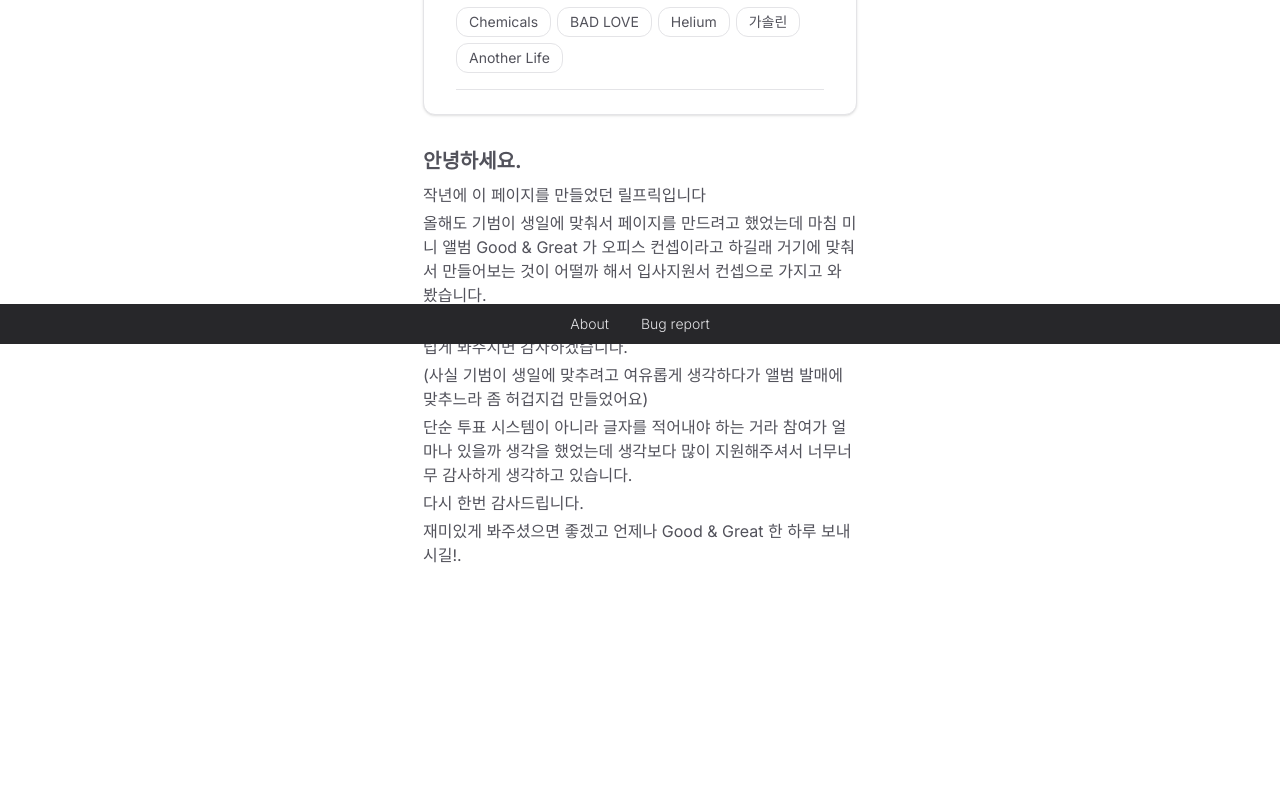
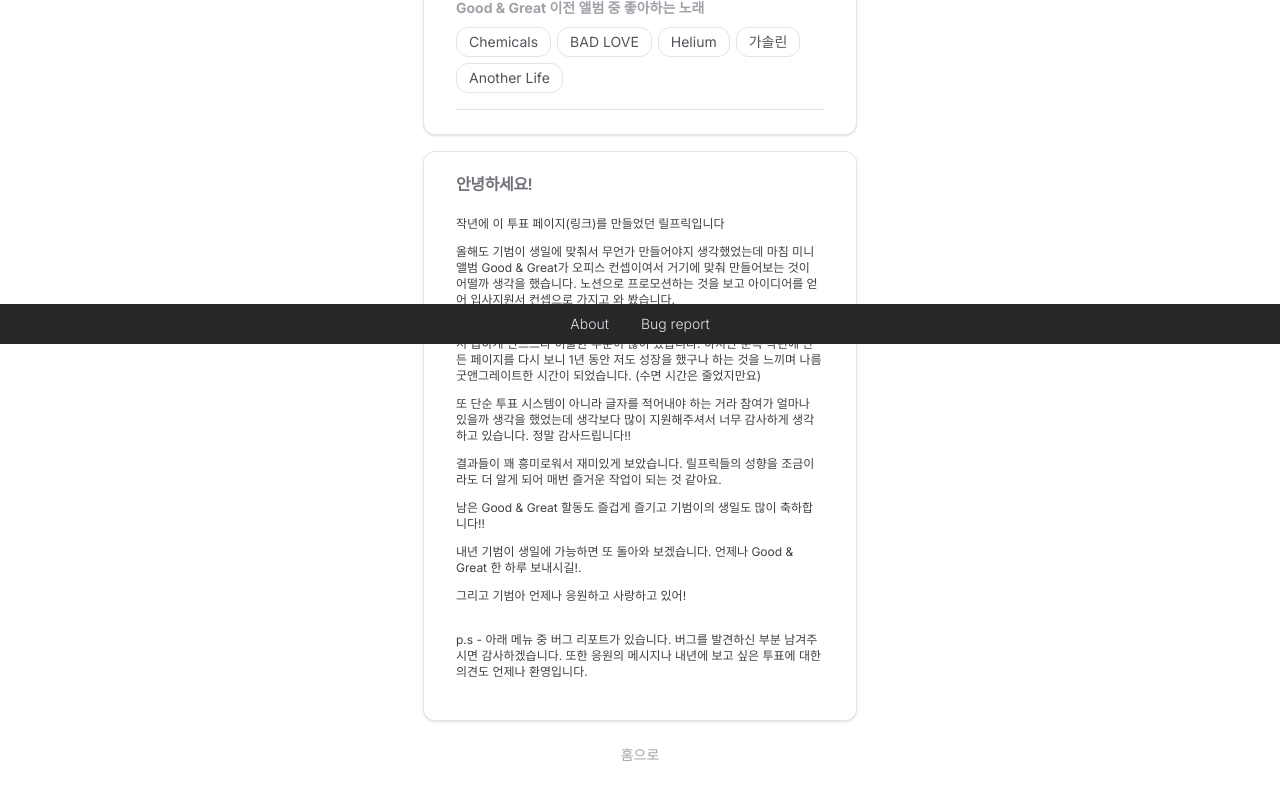
Before and after one commit to pearl-aqua/good-and-great-station, a Next.js app: page /about in a window 1280 px wide. Shown: the part 456-1256 px from the top of the page. Before the commit the page ends 1111 px from the top, so only its background shows below. Built offline with nearby package versions, Linux system fonts and the light colour scheme.

Commit message:
두번째 오픈

```diff
--- a/src/app/about/page.tsx
+++ b/src/app/about/page.tsx
@@ -1,5 +1,6 @@
 import ApplyCard from "@/components/apply/ApplyCard";
-import Typo from "@/components/typo/Typo";
+import ButtonHome from "@/components/my/ButtonHome";
+import { Card, CardHeader, CardTitle, CardContent } from "@/components/ui/card";
 
 export default function AboutPage() {
   const applyInfoResult = {
@@ -9,37 +10,65 @@ export default function AboutPage() {
     character: "1",
     motiveOption: ["4", "6"],
     motiveText:
-      "계속 입덕 부정기였다가 슴콘 가솔린에서 I know where to go 에서 샤월석 가르키는 것을 보고 인생을 저당 잡힌 것 같습니다.",
+      "처음 본 건 문명특급 샤이니편이었고 그 후 오랫동안 입덕 부정기였다가 슴콘 가솔린에서 I know where to go 에서 샤월석 가르키는 것을 보고 인생을 저당 잡힌 것 같습니다.",
   };
 
-  const myText = [
-    {
-      listTitle: "안녕하세요.",
-      content: [
-        "작년에 이 페이지를 만들었던 릴프릭입니다",
-        "올해도 기범이 생일에 맞춰서 페이지를 만드려고 했었는데 마침 미니 앨범 Good & Great 가 오피스 컨셉이라고 하길래 거기에 맞춰서 만들어보는 것이 어떨까 해서 입사지원서 컨셉으로 가지고 와 봤습니다. ",
-        "현생에 치여 급하게 만드느라 허술한 부분이 많이 있었을텐데 너그럽게 봐주시면 감사하겠습니다. ",
-        "(사실 기범이 생일에 맞추려고 여유롭게 생각하다가 앨범 발매에 맞추느라 좀 허겁지겁 만들었어요)",
-        "단순 투표 시스템이 아니라 글자를 적어내야 하는 거라 참여가 얼마나 있을까 생각을 했었는데 생각보다 많이 지원해주셔서 너무너무 감사하게 생각하고 있습니다. ",
-        "다시 한번 감사드립니다.",
-        "재미있게 봐주셨으면 좋겠고 언제나 Good & Great 한 하루 보내시길!.  ",
-      ],
-    },
-  ];
-
   return (
-    <div className="sm:max-w-full lg:max-w-[450px] lg:px-2 bg-white">
+    <div className="flex flex-col gap-4 sm:max-w-full lg:max-w-[450px] lg:px-2 bg-white">
       <ApplyCard applyInfoResult={applyInfoResult} />
-      {myText.map(({ listTitle, content }) => (
-        <div key={listTitle} className="my-8">
-          <Typo.H2>{listTitle}</Typo.H2>
-          <ul>
-            {content.map((el) => (
-              <Typo.ListText key={el}>{el}</Typo.ListText>
-            ))}
-          </ul>
-        </div>
-      ))}
+      <Card className="px-2">
+        <CardHeader className="flex flex-row justify-between items-center">
+          <CardTitle className="text-zinc-500">안녕하세요!</CardTitle>
+        </CardHeader>
+        <CardContent className="flex flex-col sm:max-w-full lg:max-w-[450px]">
+          <div className="flex flex-col pb-4 gap-3 text-xs text-zinc-700">
+            <div className="flex flex-wrap w-full">
+              작년에 이 투표 페이지
+              <a href="https://gas-station-theta.vercel.app">(링크)</a>를
+              만들었던 릴프릭입니다
+            </div>
+            <div className="flex w-full">
+              올해도 기범이 생일에 맞춰서 무언가 만들어야지 생각했었는데 마침
+              미니 앨범 Good & Great가 오피스 컨셉이여서 거기에 맞춰 만들어보는
+              것이 어떨까 생각을 했습니다. 노션으로 프로모션하는 것을 보고
+              아이디어를 얻어 입사지원서 컨셉으로 가지고 와 봤습니다.
+            </div>
+            <div className="flex w-full">
+              기범이 생일이 아니라 앨범 발매에 맞추느라 시간이 촉박했고 현생에
+              치여서 급하게 만드느라 허술한 부분이 많이 있습니다. 하지만 문득
+              작년에 만든 페이지를 다시 보니 1년 동안 저도 성장을 했구나 하는
+              것을 느끼며 나름 굿앤그레이트한 시간이 되었습니다. (수면 시간은
+              줄었지만요)
+            </div>
+            <div className="flex w-full">
+              또 단순 투표 시스템이 아니라 글자를 적어내야 하는 거라 참여가
+              얼마나 있을까 생각을 했었는데 생각보다 많이 지원해주셔서 너무
+              감사하게 생각하고 있습니다. 정말 감사드립니다!!
+            </div>
+            <div className="flex w-full">
+              결과들이 꽤 흥미로워서 재미있게 보았습니다. 릴프릭들의 성향을
+              조금이라도 더 알게 되어 매번 즐거운 작업이 되는 것 같아요.
+            </div>
+            <div className="flex w-full">
+              남은 Good & Great 할동도 즐겁게 즐기고 기범이의 생일도 많이
+              축하합니다!!
+            </div>
+            <div className="flex w-full">
+              내년 기범이 생일에 가능하면 또 돌아와 보겠습니다. 언제나 Good &
+              Great 한 하루 보내시길!.
+            </div>
+            <div className="flex w-full">
+              그리고 기범아 언제나 응원하고 사랑하고 있어!
+            </div>
+            <div className="flex w-full mt-4">
+              p.s - 아래 메뉴 중 버그 리포트가 있습니다. 버그를 발견하신 부분
+              남겨주시면 감사하겠습니다. 또한 응원의 메시지나 내년에 보고 싶은
+              투표에 대한 의견도 언제나 환영입니다.
+            </div>
+          </div>
+        </CardContent>
+      </Card>
+      <ButtonHome />
     </div>
   );
 }
--- /dev/null
+++ b/src/app/bug-report/page.tsx
@@ -0,0 +1,5 @@
+import BugReportContainer from "@/components/bug/Container";
+
+export default function BugReportPage() {
+  return <BugReportContainer />;
+}
--- a/src/app/my-lilfreaks/[id]/page.tsx
+++ b/src/app/my-lilfreaks/[id]/page.tsx
@@ -31,7 +31,7 @@ export default async function MyApplyPage(props: { params: { id: string } }) {
         />
       </div>
       <ApplyCard applyInfoResult={applyInfoResult} />
-      {/* <EmployeeCard applyInfoResult={applyInfoResult} /> */}
+      <EmployeeCard applyInfoResult={applyInfoResult} />
       <MyButtonTwo url={shareUI} userId={userId} />
     </div>
   );
--- a/src/app/page.tsx
+++ b/src/app/page.tsx
@@ -4,8 +4,8 @@ import IntroContentTwo from "@/components/intro/content2";
 export default function Home() {
   return (
     <main>
-      <IntroContent />
-      {/* <IntroContentTwo /> */}
+      {/* <IntroContent /> */}
+      <IntroContentTwo />
     </main>
   );
 }
--- /dev/null
+++ b/src/components/bug/Container.tsx
@@ -0,0 +1,73 @@
+"use client";
+import {
+  Card,
+  CardContent,
+  CardDescription,
+  CardFooter,
+  CardHeader,
+  CardTitle,
+} from "@/components/ui/card";
+import { Textarea } from "@/components/ui/textarea";
+import { updateMemo } from "@/firebase/memo";
+import userStore from "@/lib/store/user";
+import { useRouter } from "next/navigation";
+import { useState } from "react";
+import ButtonHome from "../my/ButtonHome";
+import { Button } from "../ui/button";
+
+export default function BugReportContainer() {
+  const [text, setText] = useState<string>("");
+
+  const { userId } = userStore();
+  const router = useRouter();
+
+  const localEmail =
+    (typeof window !== "undefined" &&
+      window.localStorage.getItem("gas_email")) ||
+    "";
+
+  const handleClickButton = async () => {
+    await updateMemo({ userId, email: localEmail, text });
+
+    alert("제출이 완료되었습니다. 감사합니다.");
+    router.push("/");
+  };
+  return (
+    <>
+      <Card className="px-2 mb-4">
+        <CardHeader>
+          <CardTitle className="text-zinc-500 mb-4">Bug Report</CardTitle>
+          <CardDescription>
+            - 발견하신 버그의 내용을 입력해주세요.
+          </CardDescription>
+          <CardDescription>
+            - 버그 리포트 작성시 사용하신 기기 (노트북, 모바일 등), 기기의
+            운영체제 종류(Mac, Windows, 갤럭시, 아이폰 등), 재현 과정(이 버튼을
+            눌렀을때 페이지 이동이 되지 않고 멈추어 있음) 등을 작성해주시면 수정
+            작업이 가능합니다.
+          </CardDescription>
+          <CardDescription>
+            - 그 외 내년 투표에 대한 의견 등을 받습니다.
+          </CardDescription>
+          <CardDescription>
+            - 참고로 내용에 대한 답변은 어려울 수 있습니다. 감사합니다.
+          </CardDescription>
+        </CardHeader>
+        <CardContent className="flex flex-col sm:max-w-full lg:max-w-[450px]">
+          <Textarea
+            className="w-full h-[132px]"
+            placeholder="300자 이내로 작성해주세요"
+            value={text}
+            onChange={(e) => setText(e.target.value)}
+          />
+        </CardContent>
+        <CardFooter className="justify-end">
+          <Button variant="outline" onClick={handleClickButton}>
+            등록
+          </Button>
+        </CardFooter>
+      </Card>
+      <ButtonHome />
+    </>
+  );
+}
--- a/src/components/custom/MbtiRow.tsx
+++ b/src/components/custom/MbtiRow.tsx
@@ -15,7 +15,7 @@ export default function MbtiRow({
   const highValue = high === "left" ? data[0].value : data[1].value;
   const hightWidth = `w-${Math.round(highValue * 2)}p`;
   const highLeft = high === "left" ? "justify-start" : "justify-end";
-  console.log(hightWidth, highLeft);
+
   return (
     <div className="flex items-center w-full">
       <div className="flex items-end justify-between w-full pb-2 mb-2">
--- a/src/components/footer/Footer.tsx
+++ b/src/components/footer/Footer.tsx
@@ -1,24 +1,24 @@
 "use client";
 
+import { useRouter } from "next/navigation";
 import { Button } from "../ui/button";
 
 export default function Footer() {
-  const onClick = () => {
-    alert("준비 중입니다");
-  };
+  const router = useRouter();
+
   return (
     <div className="fixed bottom-0 w-full h-10 flex justify-center items-center bg-zinc-800 border-box">
       <Button
         variant="link"
         className="text-zinc-200 font-light"
-        onClick={onClick}
+        onClick={() => router.push("/about")}
       >
         About
       </Button>
       <Button
         variant="link"
         className="text-zinc-200 font-light"
-        onClick={onClick}
+        onClick={() => router.push("/bug-report")}
       >
         Bug report
       </Button>
--- /dev/null
+++ b/src/components/my/ButtonHome.tsx
@@ -0,0 +1,22 @@
+"use client";
+
+import { useRouter } from "next/navigation";
+import { Button } from "../ui/button";
+
+export default function ButtonHome() {
+  const router = useRouter();
+
+  return (
+    <>
+      <div className="flex items-center justify-center gap-2 mb-6">
+        <Button
+          variant="link"
+          className="m-0 text-zinc-400"
+          onClick={() => router.push("/")}
+        >
+          홈으로
+        </Button>
+      </div>
+    </>
+  );
+}
--- /dev/null
+++ b/src/firebase/memo.ts
@@ -0,0 +1,15 @@
+import { doc, setDoc } from "firebase/firestore";
+import { store } from "./index";
+
+export const updateMemo = async ({ userId, email, text }: any) => {
+  const data = {
+    email: email || "",
+    userId: userId || "",
+    date: new Date(),
+    text,
+  };
+
+  const docId = Date.now();
+
+  await setDoc(doc(store, "g_memo", docId.toString()), data);
+};
```
Also changed, not shown: src/components/complete/ResultContainerTwo.tsx (+9 -4 lines), src/components/employee/CreateContainer.tsx (+68 -53 lines), src/components/employee/EmployeeCard.tsx (+34 -2 lines).
